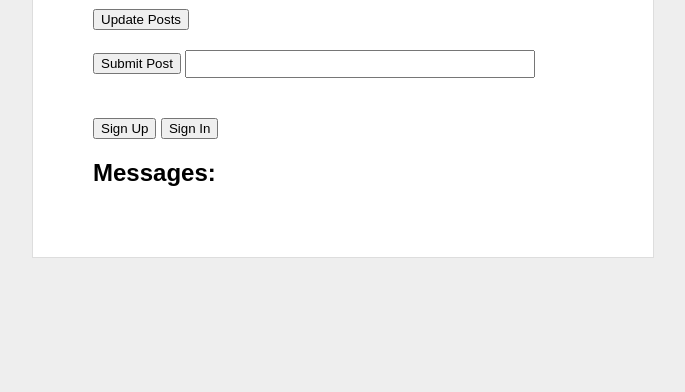
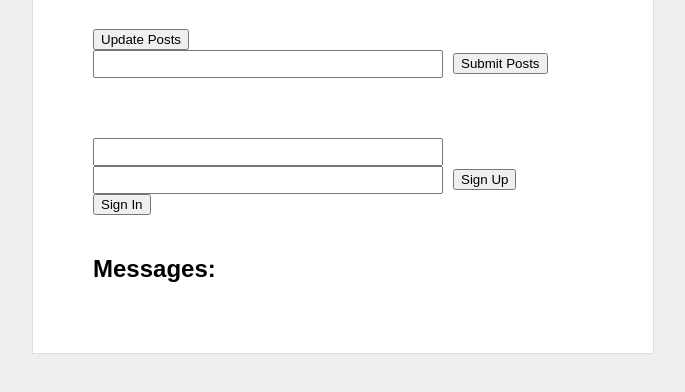
Before and after one commit to phillydorn/chatitude, a plain HTML site: page index.html in a window 1280 px wide. Shown: the part 104-496 px from the top of the page, without its empty margins (297-982 px from the left). Drawn offline with Linux system fonts and the light colour scheme; no server answers.

Commit message:
MVC version

```diff
--- /dev/null
+++ b/Page.js
@@ -0,0 +1,68 @@
+
+(function () {
+
+
+  window.Page = {}
+
+  Page.mount = function(elem) {
+    elem.append(userForm.render());
+    App.pubsub.on('BrianRules', function() {
+      elem.append(Messages.render($('<div class = "messages">')));
+    })
+    MessageList.fetch();
+  }
+//   window.Messages = {}
+
+// 	Messages.Presenter = function (element) {
+// 	  var $view = $(element)
+//       var that = this;
+// 	  $view.on('click', '.update', function(e) {
+//          MessageList.fetch();
+//          // that.render();
+// 	  })
+
+// 	  $view.on('click', '.submit', function(e) {
+// 	  	e.preventDefault();
+//         var post = $('input.enterPost').val();
+//         console.log(post);
+//         MessageList.post(post);
+//         // MessageLixst.signin(name, password)
+// 	  })
+
+// 	  $view.on('click', '.signUp', function(e) {
+// 	  	var name = prompt('Enter User Name:');
+// 	    var password = prompt('Enter Password:');
+
+//          MessageList.signup(name, password);
+// 	  })
+
+// 	  $view.on('click', '.signIn', function(e) {
+//          var name = prompt('Enter User Name:');
+// 	     var password = prompt('Enter Password:');
+// 	     MessageList.signin(name, password);
+// 	  })
+
+// 	  this.render = function() {
+// 	  	$('#allMessages').empty().append(
+//           Messages.view())
+// 	  	$('.messageContainer').append(
+// 	  	  MessageList.map(messageView)
+// 	  	  )
+// 	  }
+// 	  App.pubsub.on('BrianRules', this.render)
+// 	}
+// 	Messages.view = function () {
+// 	  return $('<div class = "messages">').append(
+//          $('<h2>').text("Messages:"),
+//          $('<div class="messageContainer">')
+// 	  	)
+// 	}
+// 			)
+// 	}
+// 	Messages.mount = function (element) {
+// 		var presenter = new Messages.Presenter(element);
+// 		presenter.render();
+// 	}
+
+
+})();
--- a/index.html
+++ b/index.html
@@ -13,27 +13,17 @@
     <!-- your scripts -->
      <!--script src="env/config.js"></script-->
     <script src="model.js"></script>
-    <script src="modelPresenter.js"></script>
+    <script src="Page.js"></script>
+     <script src="messagesModel.js"></script>
+      <script src="userForm.js"></script>
   </head>
   <body>
-    <div id="main">
-      <h1>Chatitude</h1>
-        <button class="update">Update Posts</button>
-        <form>
-           <button class="submit">Submit Post</button>
-           <input type = "text" class = "enterPost"/>
-           </form>
-         <button class="signUp">Sign Up</button>
-         <button class="signIn">Sign In</button>
-         <div id='allMessages'>
-           <h2>Messages:</h2>
-         </div>
-    </div>
+    <div id="main"></div>
 
     <script type="text/javascript">
     var elem = $("#main");
 
-    Messages.mount(elem)
+    Page.mount(elem)
 
     </script>
   </body>
--- /dev/null
+++ b/messagesModel.js
@@ -0,0 +1,31 @@
+(function () {
+
+  window.Messages = {};
+
+  Messages.view = function(messagesView) {
+    return messagesView.empty()
+    .append(
+      $('<h2>').text('Messages:'),
+      MessageList.map(Message.view)
+    );
+  }
+  Messages.render = function(messagesView) {
+   var messages
+    return Messages.view(messagesView);
+  }
+
+  Messages.controller = {
+
+  };
+
+  window.Message = {};
+
+  Message.view = function(message) {
+    return $('<div class="message" >').append(
+      $('<p class="username" >').append(message.user),
+      $('<p class="messageText" >').append(message.message)
+      )
+    }
+
+
+})();
--- a/model.js
+++ b/model.js
@@ -40,7 +40,7 @@
 			  sessionStorage.setItem('apiToken', token)
 		 },
 		error: function () {
-			console.error('signup failed')
+			console.error('signin failed')
 		}
 
       })
@@ -70,8 +70,8 @@
     	success: function (data) {
     	  MessageList.spamFilter(data);
 		  MessageList.store(data);
-		  // console.log(data);
-		  // console.log (messageStorage);
+		  console.log(data);
+		  console.log (messageStorage);
 		 },
 		error: function () {
 			console.error('fetch failed');
--- a/styles.css
+++ b/styles.css
@@ -58,7 +58,9 @@ form input[type=text] {
     font-size: 12px;
     padding: 5px;
 }
-
+.update {
+    display: block;
+}
 .message {
     padding: 5px;
     margin-bottom: 5px;
--- /dev/null
+++ b/userForm.js
@@ -0,0 +1,81 @@
+(function() {
+
+  window.userForm = {};
+  userForm.viewModel = {
+    name: '',
+    password: '',
+    set : function(key, value) {
+      userForm.viewModel[key] = value;
+      App.pubsub.emit('change:userFormViewModel')
+    }
+  };
+
+  userForm.model = {
+
+  }
+  userForm.view = function() {
+    var vm = userForm.viewModel;
+    return $('<div class = "header">').append(
+      $('<h1>').text('Chatitude'),
+      $('<form class = "postForm">')
+        .on('click', '.update', function (e) {
+          e.preventDefault();
+          MessageList.fetch();
+        })
+        .on('click', '.submit', function (e) {
+          e.preventDefault();
+          var message = this.post.value;
+          MessageList.post(message);
+        })
+      .append(
+        $('<button class = "update" onclick = "submit();">').text('Update Posts'),
+        $('<input type = "text" class = "enterPost" name = "post">'),
+         $('<button class = "submit" onclick = "submit();">').text('Submit Posts')
+        ),
+      $('<form class = "userForm">')
+        .on('click', '.signUp', function (e) {
+          e.preventDefault();
+          MessageList.signup(name, pw);
+        })
+        .on('click', '.signIn', function (e) {
+          e.preventDefault();
+          vm.set('name', $('.userName').val());
+          vm.set('password', $('.password').val());
+          userForm.controller.signin(vm.name, vm.password);
+        })
+      .append (
+       $('<input type = "text" class = "userName" name = "userName">'),
+        $('<label for = "username">').val('User Name'),
+        $('<input type = "text" class = "password" name = "password">'),
+        $('<label for = "password">').val('Password'),
+        $('<input type = "submit">').val('Sign Up'),
+        $('<button class = "signIn" onclick="submit();">').text('Sign In')
+        )
+      )
+/*append(
+      $('<label>').text('name: '),
+      $('<input type="text" name="name">'),
+      $('<br>'),
+
+      $('<label>').text('age: '),
+      $('<input type="text" name="age">'),
+      $('<br>'),
+
+      $('<input type="submit">').text("Add Person")
+    )*/
+
+  }
+  userForm.render = function() {
+    return userForm.view();
+
+  }
+
+  userForm.controller = {
+    signin: function(name, password) {
+      MessageList.signin(name, password);
+
+    }
+  }
+
+
+})();
```
Also changed, not shown: modelController.js (added, +72 -0 lines).
